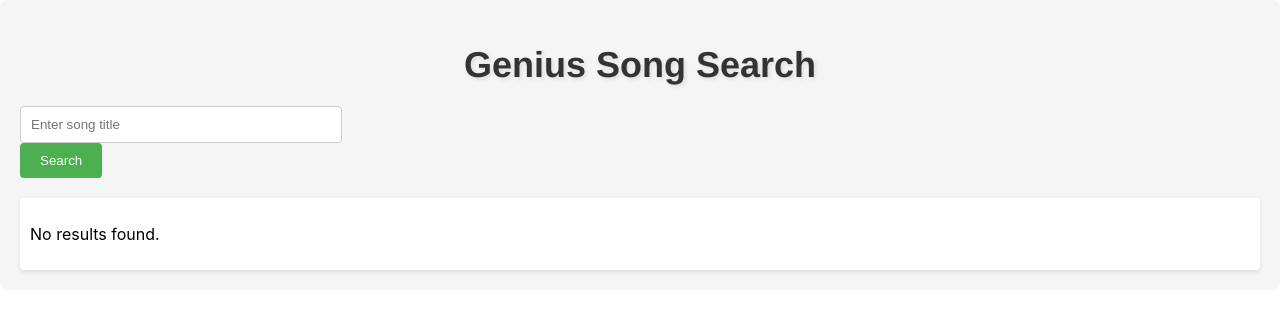
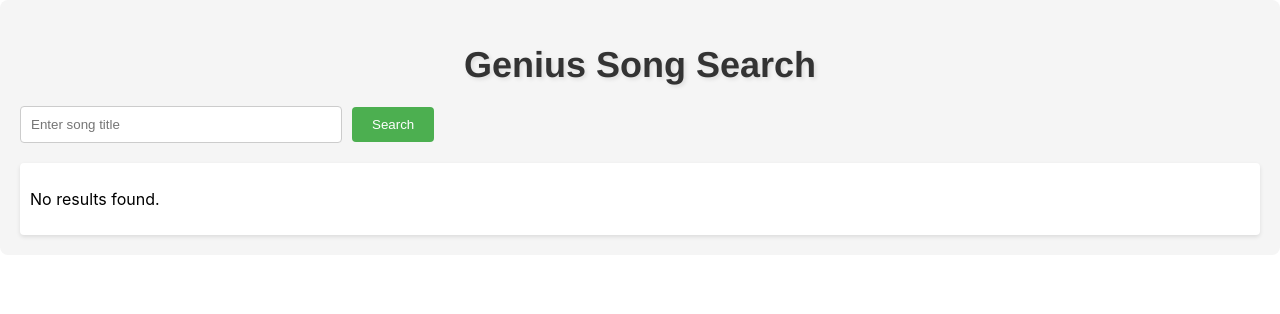
Before and after one commit to Roeeht/LyricsProducer, a React (Create React App) app in the folder genius-search/: page / in a window 1280 px wide. Shown: the top 314 px of the page. Built offline with nearby package versions, Linux system fonts and the light colour scheme.

Commit message:
error location fix

```diff
--- a/genius-search/src/components/GeniusSearch.css
+++ b/genius-search/src/components/GeniusSearch.css
@@ -8,7 +8,7 @@
 .heading {
   font-size: 36px;
   margin-bottom: 20px;
-  font-family: 'Helvetica', sans-serif;
+  font-family: "Helvetica", sans-serif;
   color: #333;
   text-align: center;
   text-shadow: 2px 2px 4px rgba(0, 0, 0, 0.1);
@@ -22,9 +22,15 @@
   border-radius: 4px;
 }
 
+.input-container {
+  display: inline;
+  align-items: center;
+  margin-bottom: 20px;
+}
+
 .button {
   padding: 10px 20px;
-  background-color: #4CAF50;
+  background-color: #4caf50;
   color: white;
   border: none;
   border-radius: 4px;
@@ -33,6 +39,13 @@
 
 .button:hover {
   background-color: #45a049;
+}
+
+.error-message {
+  display: inline;
+  margin-left: 10px; /* Add space between input and error */
+  color: red;
+  font-size: 0.9em;
 }
 
 /* Result Item Styles (Keep these for your new components) */
@@ -68,7 +81,7 @@
 }
 
 .result-link {
-  color: #007BFF;
+  color: #007bff;
   text-decoration: none;
 }
 
@@ -77,13 +90,3 @@
 }
 
 /* Utility and Layout Helpers */
-.input-container {
-  display: flex;
-  align-items: center;
-}
-
-.error-message {
-  margin-left: 10px; /* Add space between input and error */
-  color: red;
-  font-size: 0.9em;
-}
--- a/genius-search/src/components/GeniusSearch.js
+++ b/genius-search/src/components/GeniusSearch.js
@@ -39,13 +39,11 @@
           className="input"
           required
         />
-        {/* Display error message on the same line */}
+        <button onClick={searchKeyword} className="button">
+          Search
+        </button>{" "}
         {error && <p className="error-message">{error}</p>}
       </div>
-
-      <button onClick={searchKeyword} className="button">
-        Search
-      </button>
 
       <div className="results">
         {results.length > 0 ? (
```
